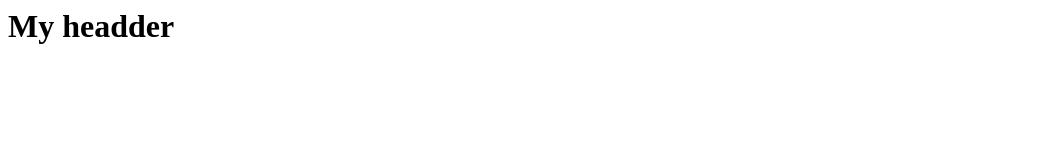
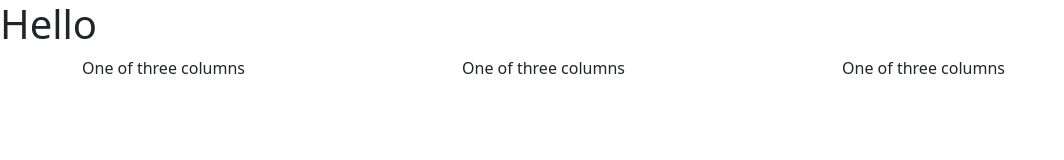
Before and after one commit to BrianEdwards85/BrianEdwards85.github.io, a plain HTML site: page index.html in a window 1280 px wide. Shown: the whole page, without its empty margins (0-1064 px from the left). Drawn offline with nearby package versions, Linux system fonts and the light colour scheme.

Commit message:
Bootstrap

```diff
--- a/index.html
+++ b/index.html
@@ -1,12 +1,25 @@
 <html>
-  <head>
+<head>
     <title>
       My First Page
     </title>
-  </head>
-  <body>
-    <h1>
-      My headder
-    </h1>
-  </body>
+<link href="https://cdn.jsdelivr.net/npm/bootstrap@5.0.0-beta1/dist/css/bootstrap.min.css" rel="stylesheet" integrity="sha384-giJF6kkoqNQ00vy+HMDP7azOuL0xtbfIcaT9wjKHr8RbDVddVHyTfAAsrekwKmP1" crossorigin="anonymous">
+<script src="https://cdn.jsdelivr.net/npm/bootstrap@5.0.0-beta1/dist/js/bootstrap.bundle.min.js" integrity="sha384-ygbV9kiqUc6oa4msXn9868pTtWMgiQaeYH7/t7LECLbyPA2x65Kgf80OJFdroafW" crossorigin="anonymous"></script>
+</head>
+<body id="container">
+<h1 id="headders">Hello</h1>
+<div class="container">
+  <div class="row">
+    <div class="col-sm">
+      One of three columns
+    </div>
+    <div class="col-sm">
+      One of three columns
+    </div>
+    <div class="col-sm">
+      One of three columns
+    </div>
+  </div>
+</div>
+</body>
 </html>
```
